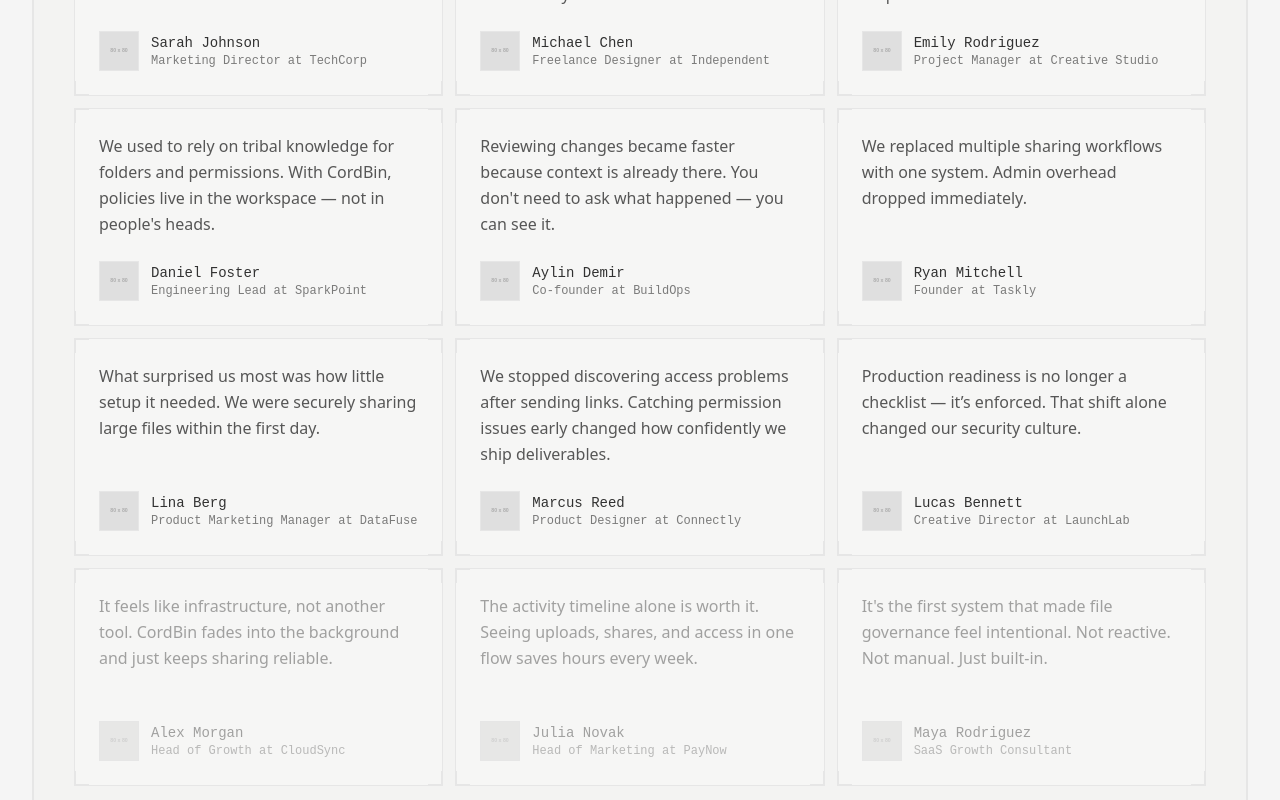
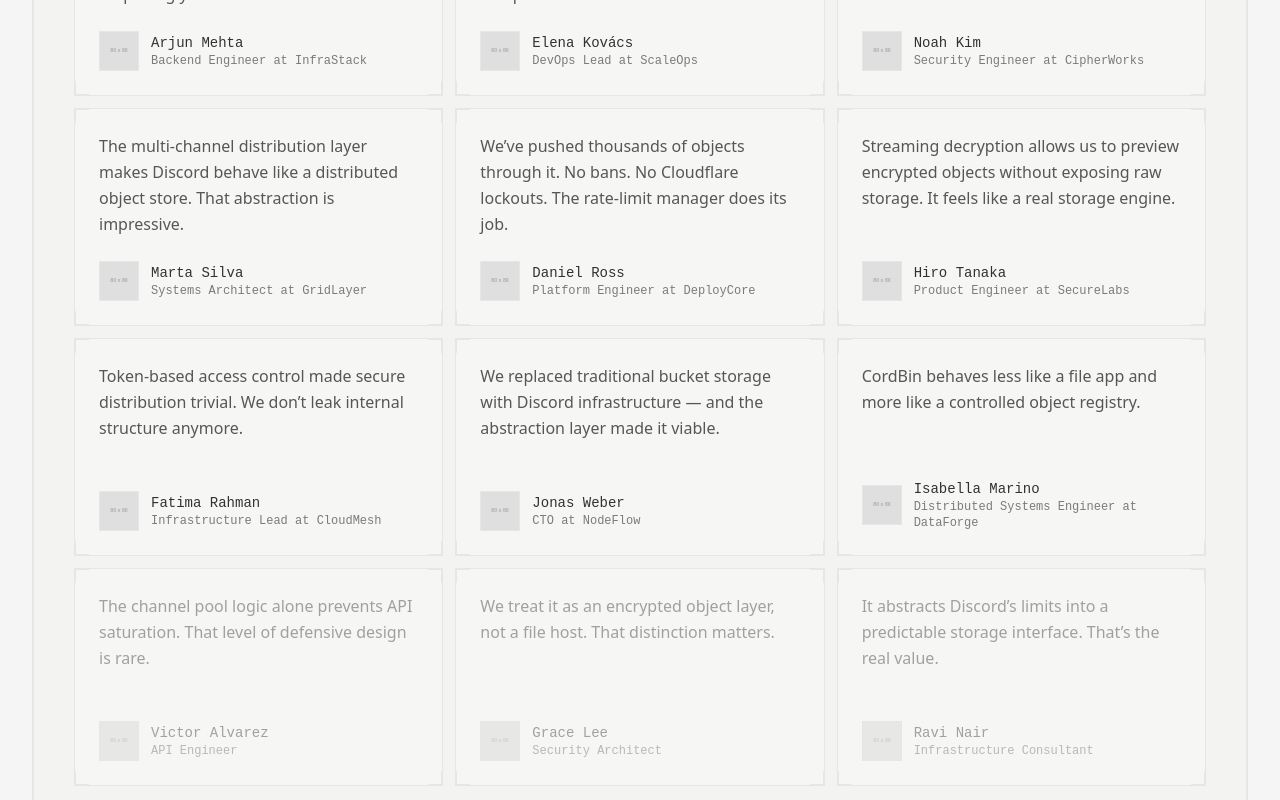
Before and after one commit to L3NNX/CordBin, a React (Vite) app in the folder frontend/: page / in a window 1280 px wide. Shown: the part 2160-2960 px from the top of the page. Built offline with nearby package versions, Linux system fonts and the light colour scheme; no server answers; a web font is replaced by a local one.

Commit message:
feat:content change to match according vision

```diff
--- a/frontend/src/components/layout/Testimonials.jsx
+++ b/frontend/src/components/layout/Testimonials.jsx
@@ -3,90 +3,91 @@ import React from "react";
 
 const testimonials = [
   {
-    content: "CordBin finally gave us a single place to reason about files and sharing.",
-    name: "Sarah Johnson",
-    role: "Marketing Director",
-    company: "TechCorp",
+    content:
+      "Using Discord as a storage backend sounded risky — until we saw the rate‑limit orchestration in action. It’s surprisingly resilient.",
+    name: "Arjun Mehta",
+    role: "Backend Engineer",
+    company: "InfraStack",
   },
   {
     content:
-      "Before CordBin, file sharing was scattered across tools. Now every share runs through the same permission layer — consistently.",
-    name: "Michael Chen",
-    role: "Freelance Designer",
-    company: "Independent",
+      "Chunked uploads with resume support saved us countless failed transfers on unstable networks. Large objects just complete.",
+    name: "Elena Kovács",
+    role: "DevOps Lead",
+    company: "ScaleOps",
   },
   {
     content:
-      "CordBin reduced collaboration anxiety across the team. Fewer broken links, fewer access issues, fewer last‑minute surprises.",
-    name: "Emily Rodriguez",
-    role: "Project Manager",
-    company: "Creative Studio",
+      "Client‑side AES‑256‑GCM encryption before upload means we never rely on third‑party storage for trust. That’s a big shift.",
+    name: "Noah Kim",
+    role: "Security Engineer",
+    company: "CipherWorks",
   },
   {
     content:
-      "We used to rely on tribal knowledge for folders and permissions. With CordBin, policies live in the workspace — not in people's heads.",
-    name: "Daniel Foster",
-    role: "Engineering Lead",
-    company: "SparkPoint",
+      "The multi‑channel distribution layer makes Discord behave like a distributed object store. That abstraction is impressive.",
+    name: "Marta Silva",
+    role: "Systems Architect",
+    company: "GridLayer",
   },
   {
     content:
-      "Reviewing changes became faster because context is already there. You don't need to ask what happened — you can see it.",
-    name: "Aylin Demir",
-    role: "Co-founder",
-    company: "BuildOps",
+      "We’ve pushed thousands of objects through it. No bans. No Cloudflare lockouts. The rate‑limit manager does its job.",
+    name: "Daniel Ross",
+    role: "Platform Engineer",
+    company: "DeployCore",
   },
   {
     content:
-      "We replaced multiple sharing workflows with one system. Admin overhead dropped immediately.",
-    name: "Ryan Mitchell",
-    role: "Founder",
-    company: "Taskly",
+      "Streaming decryption allows us to preview encrypted objects without exposing raw storage. It feels like a real storage engine.",
+    name: "Hiro Tanaka",
+    role: "Product Engineer",
+    company: "SecureLabs",
   },
   {
     content:
-      "What surprised us most was how little setup it needed. We were securely sharing large files within the first day.",
-    name: "Lina Berg",
-    role: "Product Marketing Manager",
-    company: "DataFuse",
+      "Token‑based access control made secure distribution trivial. We don’t leak internal structure anymore.",
+    name: "Fatima Rahman",
+    role: "Infrastructure Lead",
+    company: "CloudMesh",
   },
   {
     content:
-      "We stopped discovering access problems after sending links. Catching permission issues early changed how confidently we ship deliverables.",
-    name: "Marcus Reed",
-    role: "Product Designer",
-    company: "Connectly",
+      "We replaced traditional bucket storage with Discord infrastructure — and the abstraction layer made it viable.",
+    name: "Jonas Weber",
+    role: "CTO",
+    company: "NodeFlow",
   },
   {
     content:
-      "Production readiness is no longer a checklist — it’s enforced. That shift alone changed our security culture.",
-    name: "Lucas Bennett",
-    role: "Creative Director",
-    company: "LaunchLab",
+      "CordBin behaves less like a file app and more like a controlled object registry.",
+    name: "Isabella Marino",
+    role: "Distributed Systems Engineer",
+    company: "DataForge",
   },
 
-  // dim row (like Nextflow)
+  // dim row
   {
     content:
-      "It feels like infrastructure, not another tool. CordBin fades into the background and just keeps sharing reliable.",
-    name: "Alex Morgan",
-    role: "Head of Growth",
-    company: "CloudSync",
+      "The channel pool logic alone prevents API saturation. That level of defensive design is rare.",
+    name: "Victor Alvarez",
+    role: "API Engineer",
+    company: "",
     dim: true,
   },
   {
     content:
-      "The activity timeline alone is worth it. Seeing uploads, shares, and access in one flow saves hours every week.",
-    name: "Julia Novak",
-    role: "Head of Marketing",
-    company: "PayNow",
+      "We treat it as an encrypted object layer, not a file host. That distinction matters.",
+    name: "Grace Lee",
+    role: "Security Architect",
+    company: "",
     dim: true,
   },
   {
     content:
-      "It's the first system that made file governance feel intentional. Not reactive. Not manual. Just built‑in.",
-    name: "Maya Rodriguez",
-    role: "SaaS Growth Consultant",
+      "It abstracts Discord’s limits into a predictable storage interface. That’s the real value.",
+    name: "Ravi Nair",
+    role: "Infrastructure Consultant",
     company: "",
     dim: true,
   },
@@ -171,13 +172,13 @@ const Testimonials = () => {
 
       <div className="mb-6 inline-flex items-center gap-2 font-mono text-xs text-black/50">
         <span className="h-3.5 w-[2px] bg-black/40" />
-        <span>Testimonials</span>
+        <span>Engineering Feedback</span>
       </div>
 
       <h2 className="max-w-[700px] text-[2.4rem] sm:text-[3rem] lg:text-[3.6rem] leading-[0.95] tracking-[-0.04em] text-black/90">
-        Trusted by teams shipping
+        Used by engineers building
         <br className="hidden sm:block" />
-        to production
+        secure systems
       </h2>
 
       {/* Symmetrical card grid */}
```
